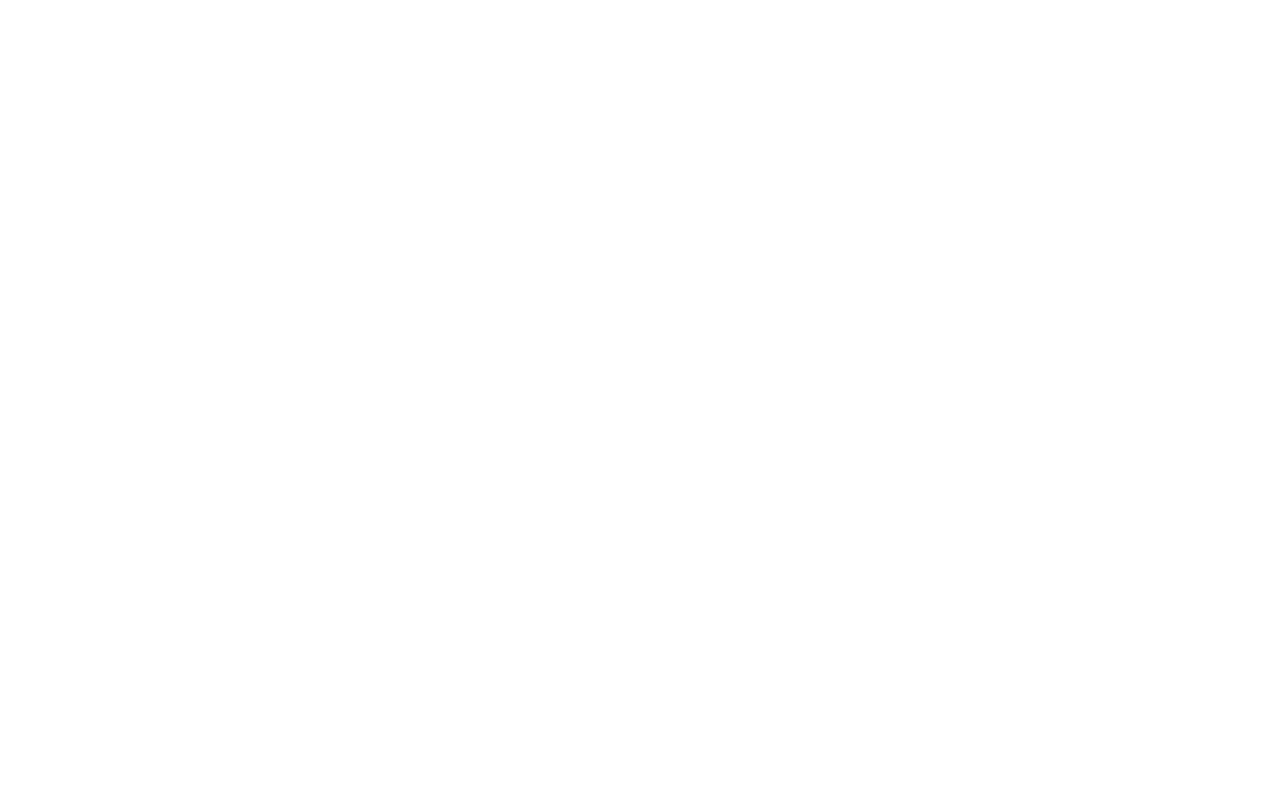
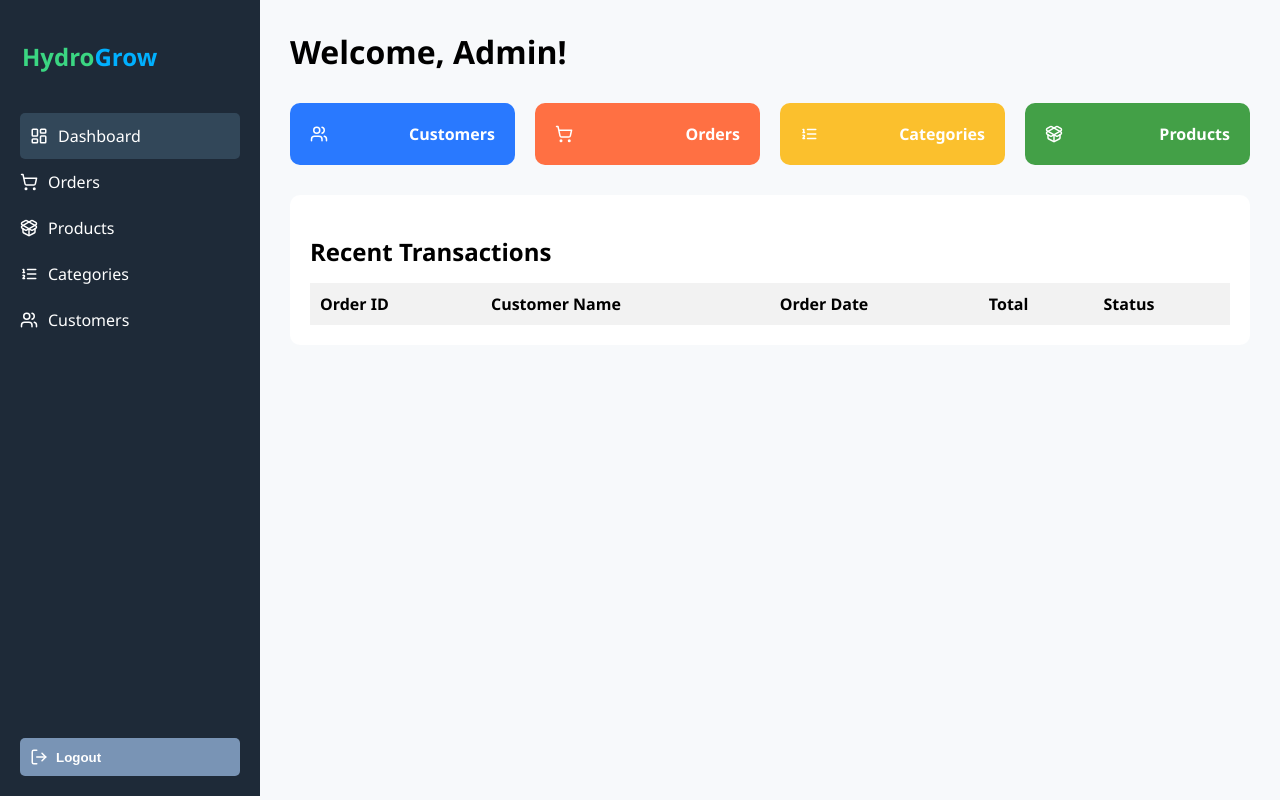
Before and after one commit to kritikashakya7/Hydrowgrow, a React (Create React App) app: page /admin in a window 1280 px wide. Before the commit this address had no page. Built offline with nearby package versions, Linux system fonts and the light colour scheme.

Commit message:
added admin page and admin login page

```diff
--- a/src/App.js
+++ b/src/App.js
@@ -9,6 +9,8 @@
 import Booking from "./Pages/Booking";
 import Order from "./Pages/Order";
 import Guide from "./Pages/Guide";
+import Admin from "./Pages/Admin/Admin";
+import AdminLogin from "./Pages/Admin/Adminlogin";
 
 
 const App = () => {
@@ -24,6 +26,8 @@
         <Route path="/booking" element={<Booking />} />
         <Route path="/order" element={<Order/>} />
         <Route path="/guide" element={<Guide/>} />
+         <Route path="/admin" element={<Admin/>} />
+         <Route path="/adminlogin" element={<AdminLogin/>} />
       </Routes>
     </Router>
   );
--- /dev/null
+++ b/src/Pages/Admin/Admin.js
@@ -0,0 +1,64 @@
+import React from "react";
+import "../../css/Admincss/Admin.css";
+
+import {
+  LayoutDashboard,
+  ShoppingCart,
+  PackageOpen,
+  ListOrdered,
+  Users,
+  LogOut
+} from "lucide-react";
+const Admin = () => {
+  return (
+    <>
+
+      <div className="admin-container">
+        <aside className="sidebar">
+          <h2 className="logo"><span>Hydro</span>Grow</h2>
+          <nav>
+            <ul>
+              <li className="active"><LayoutDashboard size={18} /> Dashboard</li>
+              <li><ShoppingCart size={18} /> Orders</li>
+              <li><PackageOpen size={18} /> Products</li>
+              <li><ListOrdered size={18} /> Categories</li>
+              <li><Users size={18} /> Customers</li>
+            </ul>
+          </nav>
+          <button className="logout-btn"><LogOut size={18} /> Logout</button>
+        </aside>
+
+        <main className="main-content">
+          <header>
+            <h1>Welcome, Admin!</h1>
+          </header>
+
+          <section className="summary-cards">
+            <div className="card blue"><Users size={18} /> Customers </div>
+            <div className="card orange"><ShoppingCart size={18} /> Orders </div>
+            <div className="card yellow"><ListOrdered size={18} /> Categories </div>
+            <div className="card green"><PackageOpen size={18} /> Products </div>
+          </section>
+
+          <section className="transactions">
+            <h2>Recent Transactions</h2>
+            <table>
+              <thead>
+                <tr>
+                  <th>Order ID</th>
+                  <th>Customer Name</th>
+                  <th>Order Date</th>
+                  <th>Total</th>
+                  <th>Status</th>
+                </tr>
+              </thead>
+
+            </table>
+          </section>
+        </main>
+      </div>
+    </>
+  );
+};
+
+export default Admin;
--- /dev/null
+++ b/src/Pages/Admin/Adminlogin.js
@@ -0,0 +1,44 @@
+import React from "react";
+import "../../css/Admincss/Adminlogin.css";
+import { Link, useNavigate } from "react-router-dom";
+import { motion } from "framer-motion";
+
+const AdminLogin = () => {
+  const navigate = useNavigate();
+
+  const handleLogin = () => {
+    navigate('/Admin');
+  };
+
+  return (
+    <>
+<motion.div
+  className="login-page"
+  initial={{ opacity: 0 }}
+  animate={{ opacity: 1 }}
+  transition={{ duration: 1 }}
+>
+
+  <div className="login-wrapper">
+    <div className="login-card">
+      <h2 className="login-title">Welcome Admin!</h2>
+      <form className="login-form" onSubmit={(e) => { e.preventDefault(); handleLogin(); }}>
+        <input type="email" placeholder="Email Address" required />
+        <input type="password" placeholder="Password" required />
+        <button type="submit" className="login-btn">Login</button>
+      </form>
+      <p className="signup-redirect">
+        Forgot password?{" "}
+        <Link to="/" style={{ color: '#27548A' }}>
+          Click here
+        </Link>
+      </p>
+    </div>
+
+  </div>
+</motion.div>
+    </>
+  );
+};
+
+export default AdminLogin;
--- /dev/null
+++ b/src/css/Admincss/Admin.css
@@ -0,0 +1,166 @@
+
+body {
+  margin: 0;
+  font-family: 'Segoe UI', sans-serif;
+}
+
+.admin-container {
+  display: flex;
+  height: 100vh;
+}
+
+.sidebar {
+  width: 220px;
+  background-color: #1e2a38;
+  color: #fff;
+  padding: 20px;
+  display: flex;
+  flex-direction: column;
+  justify-content: space-between;
+}
+
+
+.logo {
+  font-size: 24px;
+  margin-bottom: 5%;
+}
+
+.logo span {
+  color: #3bd682;
+}
+
+.sidebar {
+  width: 220px;
+  background-color: #1e2a38;
+  color: #fff;
+  padding: 20px;
+  display: flex;
+  flex-direction: column;
+  height: 94.5vh;
+}
+
+.top-section {
+  display: flex;
+  flex-direction: column;
+}
+
+.logo {
+  font-size: 24px;
+  margin-bottom: 40px;
+}
+
+.logo span {
+  color: #3bd682;
+}
+
+.sidebar ul {
+  list-style: none;
+  padding: 0;
+  margin: 0;
+}
+
+.sidebar li {
+  display: flex;
+  align-items: center;
+  padding: 12px 0;
+  cursor: pointer;
+  gap: 10px;
+}
+
+.sidebar li.active,
+.sidebar li:hover {
+  background-color: #324759;
+  padding-left: 10px;
+  border-radius: 5px;
+}
+
+.logout-btn {
+  background-color: #7994b5;
+  color: white;
+  padding: 10px;
+  border: none;
+  cursor: pointer;
+  font-weight: bold;
+  display: flex;
+  align-items: center;
+  gap: 8px;
+  border-radius: 5px;
+  margin-top: auto;
+}
+
+.main-content {
+  flex: 1;
+  background: #f7f9fb;
+  padding: 30px;
+  overflow-y: auto;
+}
+
+header {
+  display: flex;
+  justify-content: space-between;
+  align-items: center;
+}
+
+header h1 {
+  margin: 0;
+}
+
+.clock {
+  font-weight: bold;
+  font-size: 16px;
+}
+
+.summary-cards {
+  display: flex;
+  gap: 20px;
+  margin: 30px 0;
+}
+
+.card {
+  flex: 1;
+  padding: 20px;
+  border-radius: 10px;
+  color: #ffffff;
+  font-weight: bold;
+  display: flex;
+  align-items: center;
+  justify-content: space-between;
+  font-size: 16px;
+}
+
+.card span {
+  font-size: 20px;
+}
+
+.card.blue { background-color: #2979ff; }
+.card.orange { background-color: #ff7043; }
+.card.yellow { background-color: #fbc02d; }
+.card.green { background-color: #43a047; }
+
+.transactions {
+  background-color: white;
+  padding: 20px;
+  border-radius: 10px;
+}
+
+.transactions h2 {
+  margin-bottom: 15px;
+}
+
+table {
+  width: 100%;
+  border-collapse: collapse;
+}
+
+th, td {
+  text-align: left;
+  padding: 10px;
+}
+
+thead {
+  background-color: #f2f2f2;
+}
+
+tbody tr:nth-child(even) {
+  background-color: #f9f9f9;
+}
--- /dev/null
+++ b/src/css/Admincss/Adminlogin.css
@@ -0,0 +1,86 @@
+.login-page {
+    background-color: #ffffff;
+    height: 80vh;
+    display: flex;
+    justify-content: center;
+    align-items: center;
+    padding: 2rem;
+    box-sizing: border-box;
+    overflow: hidden;
+    padding-top: 80px;
+    margin: 4.5%;
+  }
+
+
+  .login-card {
+    background-color: #f9f9f9;
+    padding: 2rem 3rem;
+    border-radius: 12px;
+    box-shadow: 0 4px 10px rgba(0, 0, 0, 0.1);
+    margin-top: 3rem;
+    width: 90%;
+    max-width: 400px;
+  }
+
+  .login-title {
+    font-size: 1.6rem;
+    margin-bottom: 1.5rem;
+    text-align: center;
+    color: #333;
+  }
+
+  .login-form input {
+    width: 100%;
+    padding: 12px;
+    margin-bottom: 1rem;
+    border: 1px solid #ccc;
+    border-radius: 8px;
+  }
+
+  .login-btn {
+    width: 100%;
+    padding: 12px;
+    background-color: #7994b5;
+    color: rgb(15, 15, 15);
+    font-weight: bold;
+    font-size: 16px;
+    border: none;
+    border-radius: 20px;
+    cursor: pointer;
+    transition: background-color 0.3s ease, transform 0.3s ease;
+  }
+
+  .login-btn:hover {
+    background-color: #27548A;
+    transform: scale(1.05);
+  }
+
+  .signup-redirect {
+    margin-top: 1rem;
+    text-align: center;
+    font-size: 0.95rem;
+  }
+
+  .signup-redirect a {
+    color: #27548A;
+    text-decoration: none;
+    font-weight: bold;
+  }
+
+  .signup-redirect a:hover {
+    text-decoration: underline;
+  }
+
+  .login-wrapper {
+  position: relative;
+  display: flex;
+  flex-direction: column;
+  align-items: center;
+}
+
+.grass-image {
+  width: 100%;
+  max-height: 100px;
+  object-fit: cover;
+  margin-top: -60px;
+}
```
